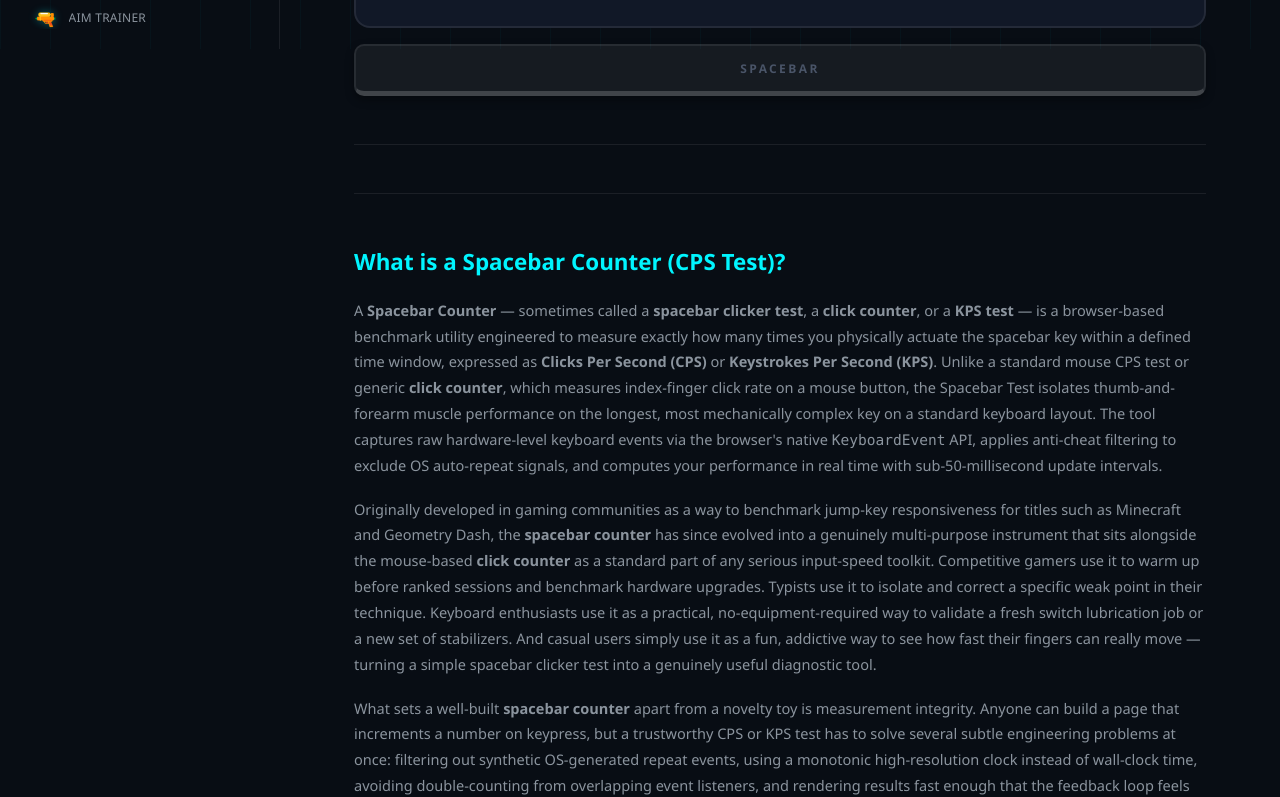
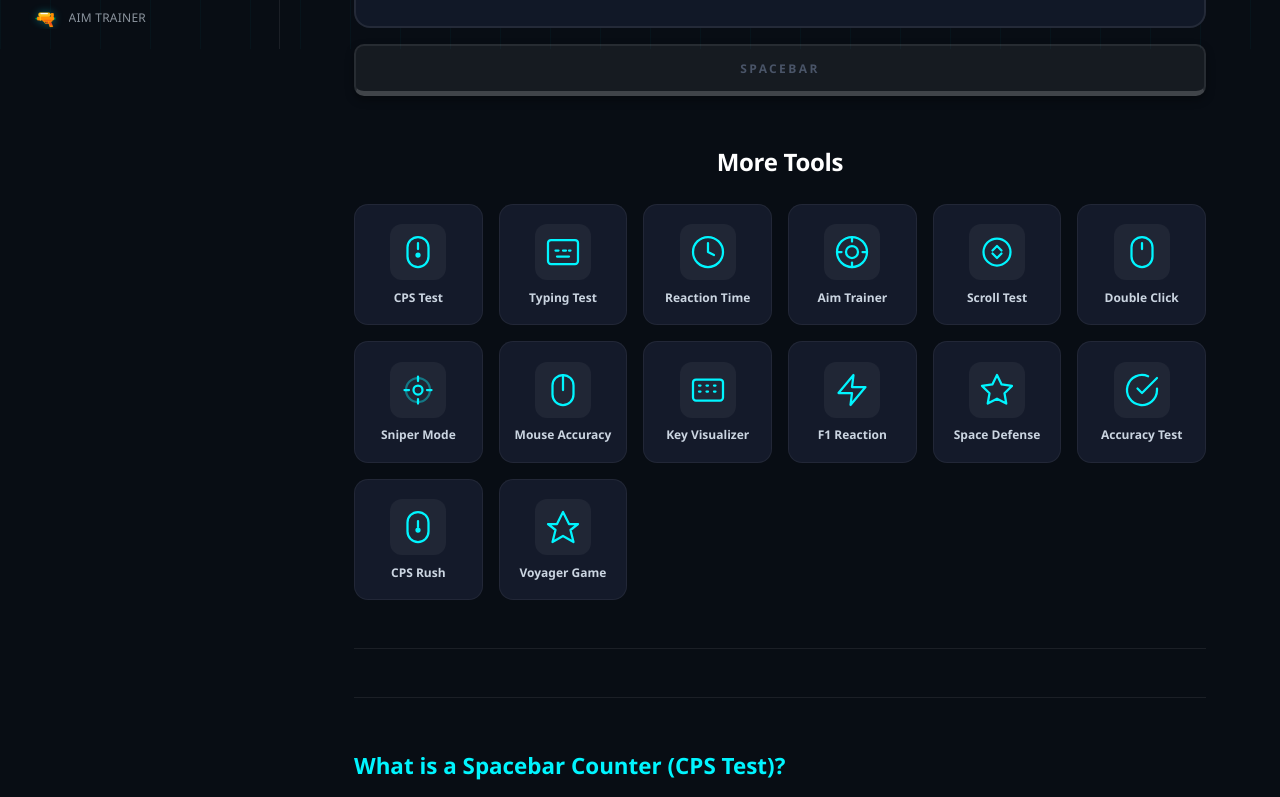
Before and after one commit to fahadhassan7635-stack/Cps-Test-Tool, a React (Vite) app: page /spacebar in a window 1280 px wide. Shown: the part 751-1548 px from the top of the page. Built offline with nearby package versions, Linux system fonts and the light colour scheme.

Commit message:
Update SpacebarPage.tsx

```diff
--- a/src/pages/SpacebarPage.tsx
+++ b/src/pages/SpacebarPage.tsx
@@ -1796,6 +1796,74 @@ export default function SpacebarPage() {
           </section>
         )}
 
+        {/* ── MORE TOOLS GRID ── */}
+        <section aria-label="More Tools" style={{ marginTop: '3rem', marginBottom: '2.5rem' }}>
+          <h2 style={{
+            fontWeight: 800, fontSize: '1.5rem', color: '#fff',
+            marginBottom: '1.5rem', textAlign: 'center', letterSpacing: '-0.3px',
+          }}>More Tools</h2>
+          <div style={{
+            display: 'grid',
+            gridTemplateColumns: 'repeat(6, 1fr)',
+            gap: '1rem',
+          }}>
+            {[
+              { label: 'CPS Test',        href: '/cps-test',       icon: <svg viewBox="0 0 24 24" fill="none" stroke="currentColor" strokeWidth="1.5" strokeLinecap="round" strokeLinejoin="round" width="36" height="36"><path d="M12 2a7 7 0 0 1 7 7v6a7 7 0 0 1-14 0V9a7 7 0 0 1 7-7z"/><line x1="12" y1="6" x2="12" y2="10"/><circle cx="12" cy="14" r="1" fill="currentColor"/></svg> },
+              { label: 'Typing Test',     href: '/typing-test',    icon: <svg viewBox="0 0 24 24" fill="none" stroke="currentColor" strokeWidth="1.5" strokeLinecap="round" strokeLinejoin="round" width="36" height="36"><rect x="2" y="4" width="20" height="16" rx="2"/><path d="M8 15h8M7 11h2m3 0h2m3 0h-1"/></svg> },
+              { label: 'Reaction Time',   href: '/reaction-time',  icon: <svg viewBox="0 0 24 24" fill="none" stroke="currentColor" strokeWidth="1.5" strokeLinecap="round" strokeLinejoin="round" width="36" height="36"><circle cx="12" cy="12" r="10"/><polyline points="12 6 12 12 16 14"/></svg> },
+              { label: 'Aim Trainer',     href: '/aim-trainer',    icon: <svg viewBox="0 0 24 24" fill="none" stroke="currentColor" strokeWidth="1.5" strokeLinecap="round" strokeLinejoin="round" width="36" height="36"><circle cx="12" cy="12" r="10"/><circle cx="12" cy="12" r="4"/><line x1="12" y1="2" x2="12" y2="5"/><line x1="12" y1="19" x2="12" y2="22"/><line x1="2" y1="12" x2="5" y2="12"/><line x1="19" y1="12" x2="22" y2="12"/></svg> },
+              { label: 'Scroll Test',     href: '/scroll-test',    icon: <svg viewBox="0 0 24 24" fill="none" stroke="currentColor" strokeWidth="1.5" strokeLinecap="round" strokeLinejoin="round" width="36" height="36"><circle cx="12" cy="12" r="9"/><path d="M9 11l3-3 3 3"/><path d="M9 13l3 3 3-3"/></svg> },
+              { label: 'Double Click',    href: '/double-click',   icon: <svg viewBox="0 0 24 24" fill="none" stroke="currentColor" strokeWidth="1.5" strokeLinecap="round" strokeLinejoin="round" width="36" height="36"><path d="M12 2a7 7 0 0 1 7 7v6a7 7 0 0 1-14 0V9a7 7 0 0 1 7-7z"/><line x1="12" y1="6" x2="12" y2="10"/></svg> },
+              { label: 'Sniper Mode',     href: '/sniper-mode',    icon: <svg viewBox="0 0 24 24" fill="none" stroke="currentColor" strokeWidth="1.5" strokeLinecap="round" strokeLinejoin="round" width="36" height="36"><circle cx="12" cy="12" r="3"/><path d="M3 12h3m12 0h3M12 3v3m0 12v3"/><circle cx="12" cy="12" r="8" opacity=".4"/></svg> },
+              { label: 'Mouse Accuracy',  href: '/mouse-accuracy', icon: <svg viewBox="0 0 24 24" fill="none" stroke="currentColor" strokeWidth="1.5" strokeLinecap="round" strokeLinejoin="round" width="36" height="36"><path d="M12 2a7 7 0 0 1 7 7v6a7 7 0 0 1-14 0V9a7 7 0 0 1 7-7z"/><path d="M12 2v10"/></svg> },
+              { label: 'Key Visualizer',  href: '/key-visualizer', icon: <svg viewBox="0 0 24 24" fill="none" stroke="currentColor" strokeWidth="1.5" strokeLinecap="round" strokeLinejoin="round" width="36" height="36"><rect x="2" y="5" width="20" height="14" rx="2"/><path d="M6 9h1m4 0h1m4 0h1M6 13h1m4 0h1m4 0h1"/></svg> },
+              { label: 'F1 Reaction',     href: '/f1-reaction',    icon: <svg viewBox="0 0 24 24" fill="none" stroke="currentColor" strokeWidth="1.5" strokeLinecap="round" strokeLinejoin="round" width="36" height="36"><path d="M13 2L3 14h9l-1 8 10-12h-9l1-8z"/></svg> },
+              { label: 'Space Defense',   href: '/space-defense',  icon: <svg viewBox="0 0 24 24" fill="none" stroke="currentColor" strokeWidth="1.5" strokeLinecap="round" strokeLinejoin="round" width="36" height="36"><polygon points="12 2 15.09 8.26 22 9.27 17 14.14 18.18 21.02 12 17.77 5.82 21.02 7 14.14 2 9.27 8.91 8.26 12 2"/></svg> },
+              { label: 'Accuracy Test',   href: '/accuracy',       icon: <svg viewBox="0 0 24 24" fill="none" stroke="currentColor" strokeWidth="1.5" strokeLinecap="round" strokeLinejoin="round" width="36" height="36"><path d="M22 11.08V12a10 10 0 1 1-5.93-9.14"/><polyline points="22 4 12 14.01 9 11.01"/></svg> },
+              { label: 'CPS Rush',        href: '/cps-rush',       icon: <svg viewBox="0 0 24 24" fill="none" stroke="currentColor" strokeWidth="1.5" strokeLinecap="round" strokeLinejoin="round" width="36" height="36"><path d="M12 2a7 7 0 0 1 7 7v6a7 7 0 0 1-14 0V9a7 7 0 0 1 7-7z"/><path d="M12 12v-4"/><circle cx="12" cy="14" r="1" fill="currentColor"/></svg> },
+              { label: 'Voyager Game',    href: '/voyager-game',   icon: <svg viewBox="0 0 24 24" fill="none" stroke="currentColor" strokeWidth="1.5" strokeLinecap="round" strokeLinejoin="round" width="36" height="36"><path d="M12 2L8 10H2l5 4-2 8 7-4 7 4-2-8 5-4h-6z"/></svg> },
+            ].map(({ label, href, icon }) => (
+              <a
+                key={href}
+                href={href}
+                style={{
+                  display: 'flex', flexDirection: 'column', alignItems: 'center',
+                  justifyContent: 'center', gap: '0.6rem',
+                  background: '#141a2a',
+                  border: '1px solid rgba(255,255,255,0.06)',
+                  borderRadius: '14px',
+                  padding: '1.2rem 0.5rem',
+                  cursor: 'pointer', textDecoration: 'none',
+                  transition: 'all 0.2s ease',
+                }}
+                onMouseEnter={e => {
+                  (e.currentTarget as HTMLElement).style.background = 'rgba(0,245,255,0.07)';
+                  (e.currentTarget as HTMLElement).style.borderColor = 'rgba(0,245,255,0.3)';
+                  (e.currentTarget as HTMLElement).style.transform = 'translateY(-2px)';
+                }}
+                onMouseLeave={e => {
+                  (e.currentTarget as HTMLElement).style.background = '#141a2a';
+                  (e.currentTarget as HTMLElement).style.borderColor = 'rgba(255,255,255,0.06)';
+                  (e.currentTarget as HTMLElement).style.transform = 'translateY(0)';
+                }}
+              >
+                <div style={{
+                  width: '56px', height: '56px', borderRadius: '12px',
+                  background: 'rgba(255,255,255,0.05)',
+                  display: 'flex', alignItems: 'center', justifyContent: 'center',
+                  color: 'var(--neon-cyan, #00f5ff)',
+                }}>
+                  {icon}
+                </div>
+                <span style={{
+                  fontSize: '0.75rem', fontWeight: 700,
+                  color: '#cbd5e1', textAlign: 'center', lineHeight: 1.3,
+                }}>{label}</span>
+              </a>
+            ))}
+          </div>
+        </section>
+
         {/* ── SEO Article ── */}
         <Suspense fallback={
           <div style={{
@@ -1808,6 +1876,7 @@ export default function SpacebarPage() {
         }>
           <SpacebarArticleContent />
         </Suspense>
+
       </main>
     </>
   );
```
